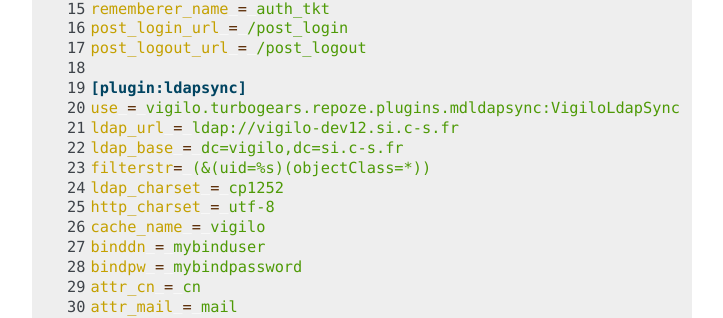
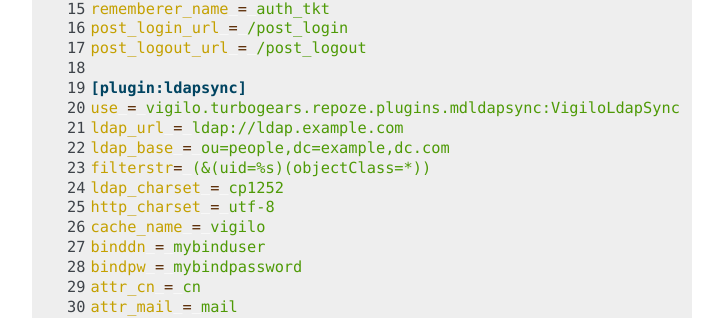
Before and after one commit to vigilo/turbogears, a Sphinx documentation site: the page built from doc/auth.rst, in a window 1280 px wide and 900 px high, scrolled down 8345 px. Shown: the part 141-459 px from the top of the window, without its empty margins (388-1111 px from the left). Built offline with Sphinx 7.4.7, drawn with Linux system fonts in a browser that asks for light colours; the version number is read from the project's files by our own code.

Commit message:
Suppression références au SI de c-s.
Change-Id: If2cc323c9d7e289c22b265741affde1758a82e42
Reviewed-on: https://vigilo-dev.si.c-s.fr/review/419
Tested-by: Build system <qa@vigilo-dev.si.c-s.fr>
Reviewed-by: Francois POIROTTE <francois.poirotte@c-s.fr>

```diff
--- a/doc/auth.rst
+++ b/doc/auth.rst
@@ -408,8 +408,8 @@ externe, tout en utilisant l'identité Kerberos obtenue depuis le serveur web :
 
     [plugin:ldapsync]
     use = vigilo.turbogears.repoze.plugins.mdldapsync:VigiloLdapSync
-    ldap_url = ldap://vigilo-dev12.si.c-s.fr
-    ldap_base = dc=vigilo,dc=si.c-s.fr
+    ldap_url = ldap://ldap.example.com
+    ldap_base = ou=people,dc=example,dc.com
     filterstr= (&(uid=%s)(objectClass=*))
     ldap_charset = cp1252
     http_charset = utf-8
```
